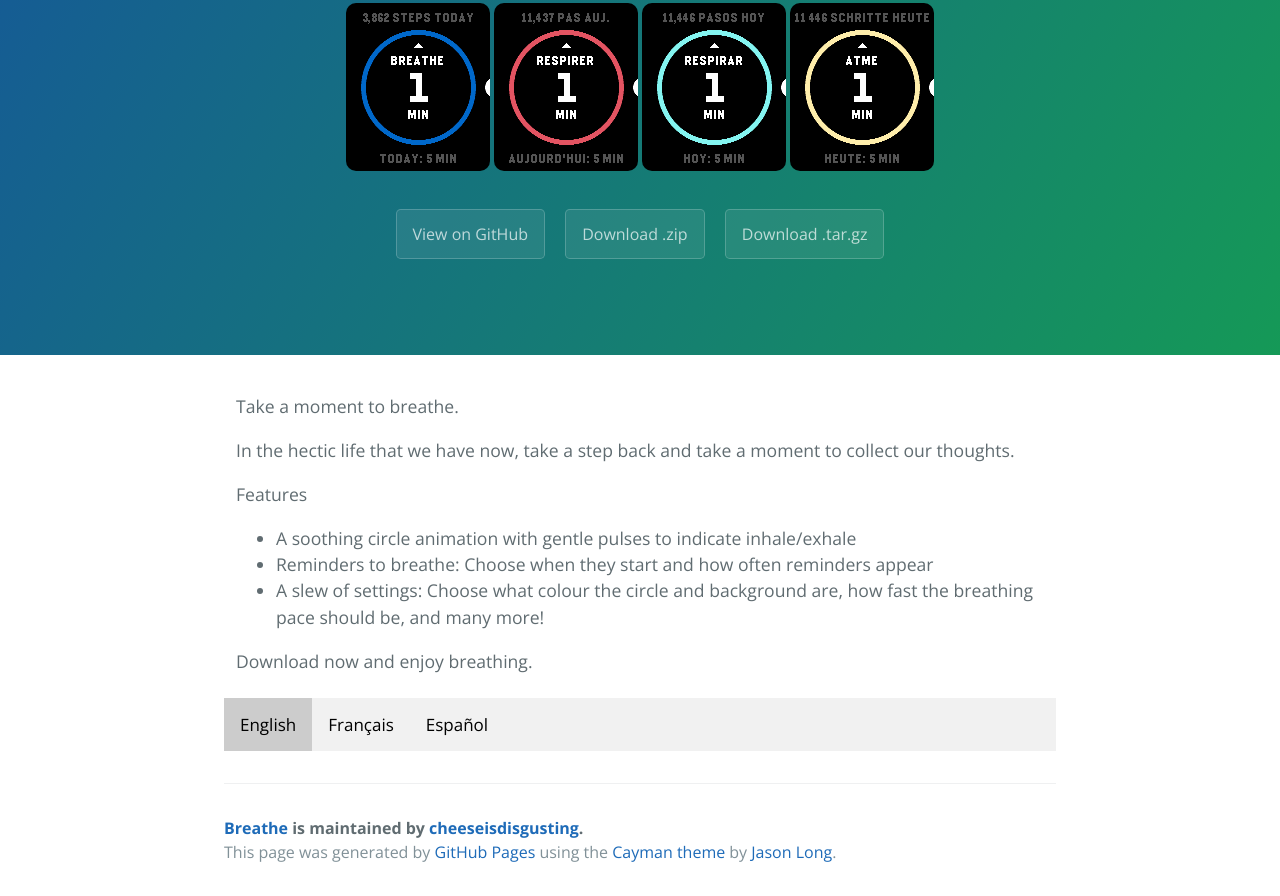
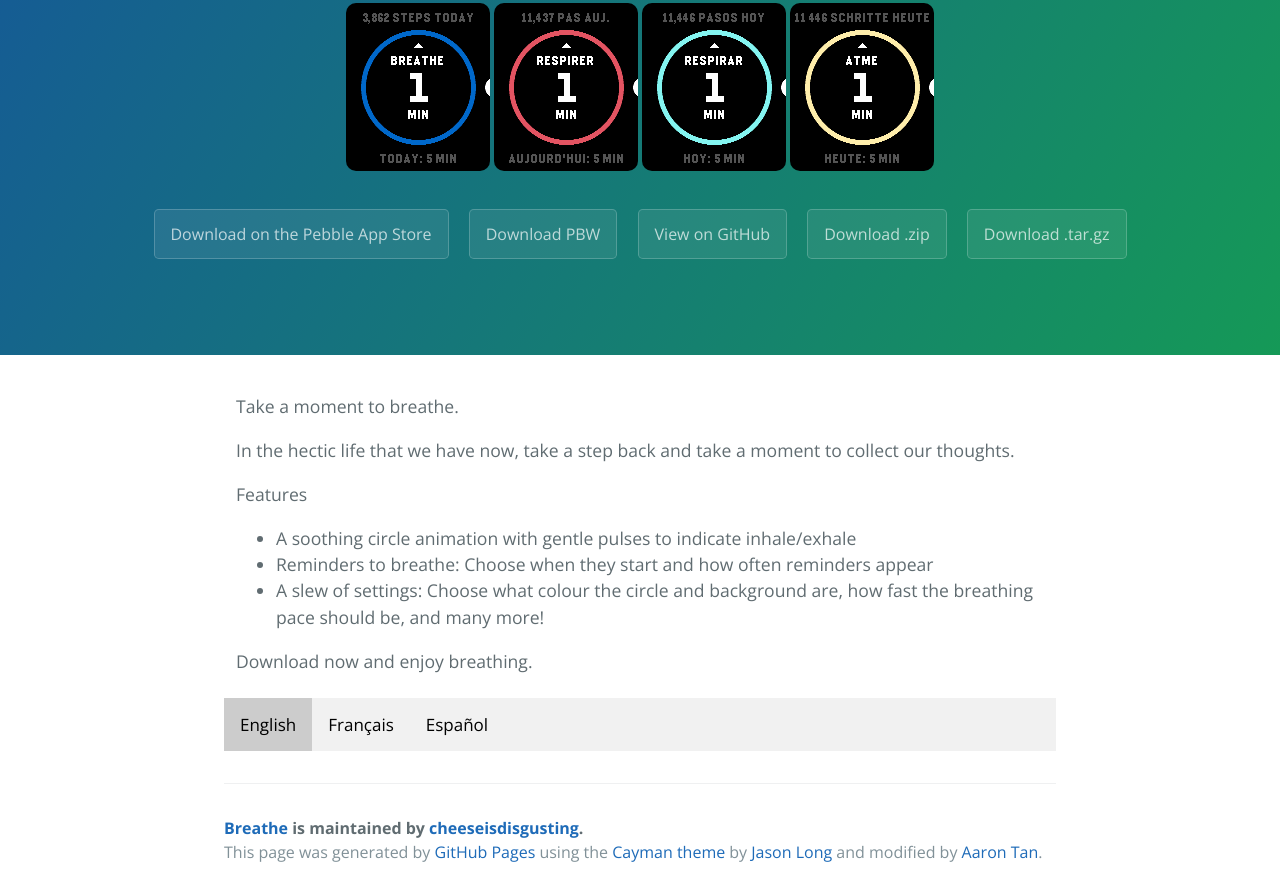
Before and after one commit to aaronhktan/exhale, a plain HTML site: page index.html in a window 1280 px wide. Shown: the part 234-1130 px from the top of the page. Drawn offline with nearby package versions, Linux system fonts and the light colour scheme.

Commit message:
Added link to Pebble App Store
New buttons! Wow!

```diff
--- a/index.html
+++ b/index.html
@@ -19,6 +19,8 @@
 				<img src="images/index_teal.png" alt="Breathe - Teal Circle" class="hero-image" id="teal-image">
 				<img src="images/index_yellow.png" alt="Breathe - Yellow Circle" class="hero-image" id="yellow-image">
 			</div>
+			<a href="https://goo.gl/Un3Vvs" class="btn">Download on the Pebble App Store</a>
+			<a href="https://goo.gl/gilwBX" class="btn">Download PBW</a>
 			<a href="https://github.com/cheeseisdisgusting/exhale" class="btn">View on GitHub</a>
 			<a href="https://github.com/cheeseisdisgusting/exhale/zipball/master" class="btn">Download .zip</a>
 			<a href="https://github.com/cheeseisdisgusting/exhale/tarball/master" class="btn">Download .tar.gz</a>
@@ -76,7 +78,7 @@
 
 			<footer class="site-footer">
 				<span class="site-footer-owner"><a href="https://github.com/cheeseisdisgusting/exhale">Breathe</a> is maintained by <a href="https://github.com/cheeseisdisgusting">cheeseisdisgusting</a>.</span>
-				<span class="site-footer-credits">This page was generated by <a href="https://pages.github.com">GitHub Pages</a> using the <a href="https://github.com/jasonlong/cayman-theme">Cayman theme</a> by <a href="https://twitter.com/jasonlong">Jason Long</a>.</span>
+				<span class="site-footer-credits">This page was generated by <a href="https://pages.github.com">GitHub Pages</a> using the <a href="https://github.com/jasonlong/cayman-theme">Cayman theme</a> by <a href="https://twitter.com/jasonlong">Jason Long</a> and modified by <a href=https://github.com/cheeseisdisgusting>Aaron Tan</a>.</span>
 			</footer>
 
 		</section>
```
